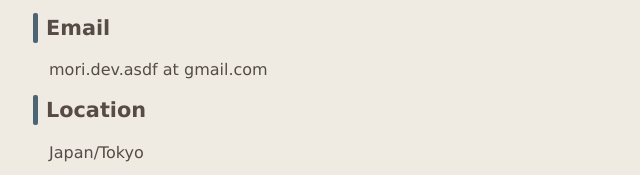
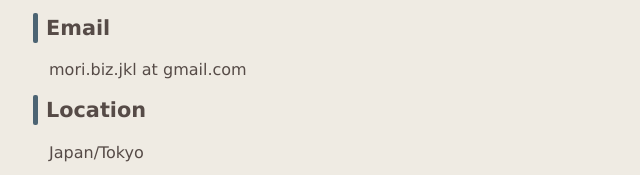
Before and after one commit to mori-dev/mori-dev.github.com, a plain HTML site: page index.html in a window 1280 px wide. Shown: the part 185-360 px from the top of the page, 162-802 px from the left. Drawn offline with Linux system fonts and the light colour scheme.

Commit message:
メールアドレスを変更

```diff
--- a/index.html
+++ b/index.html
@@ -23,7 +23,7 @@
 
          <section class="section">
            <h2>Email</h2>
-           <p>mori.dev.asdf at gmail.com</p>
+           <p>mori.biz.jkl at gmail.com</p>
          </section>
 
          <section class="section">
```
